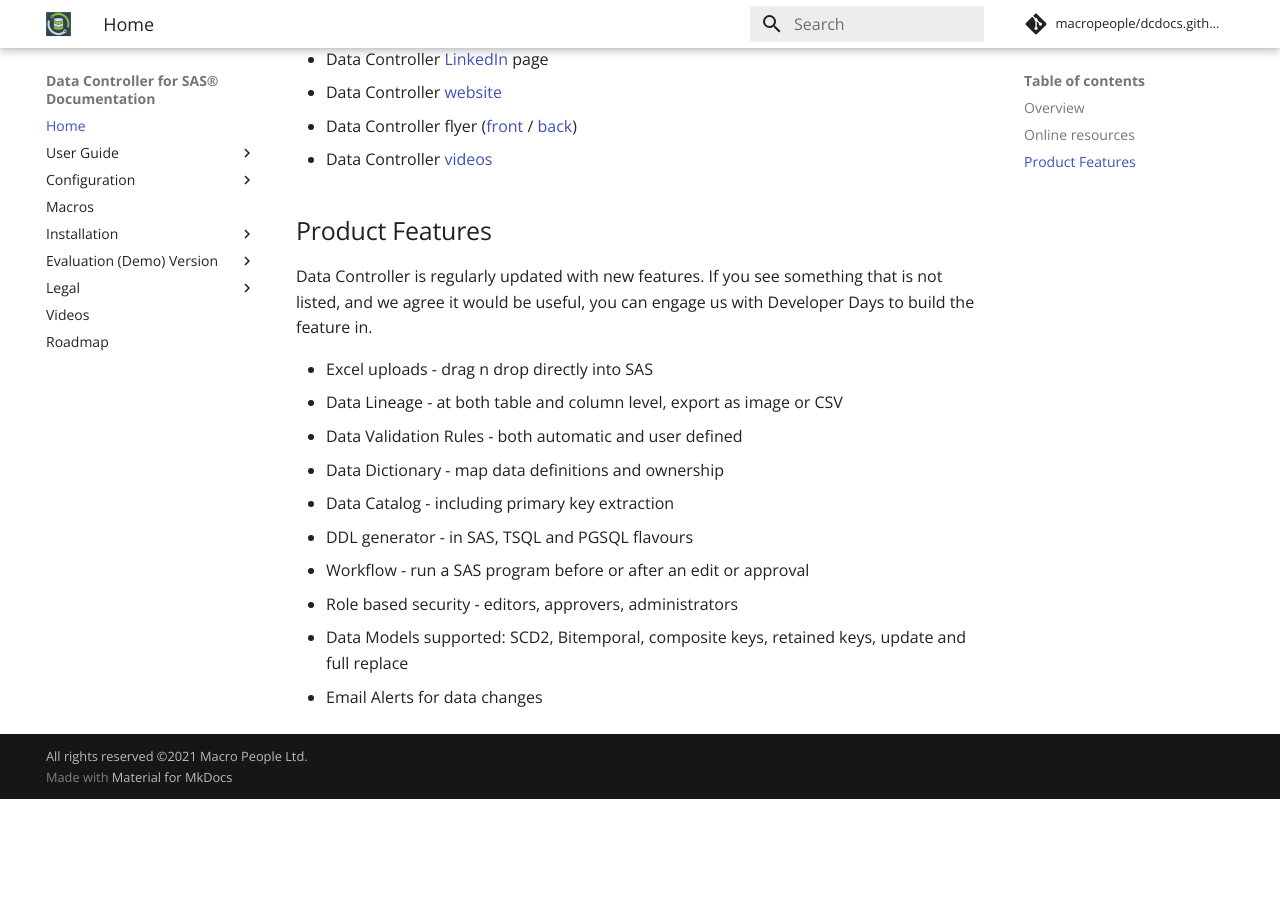
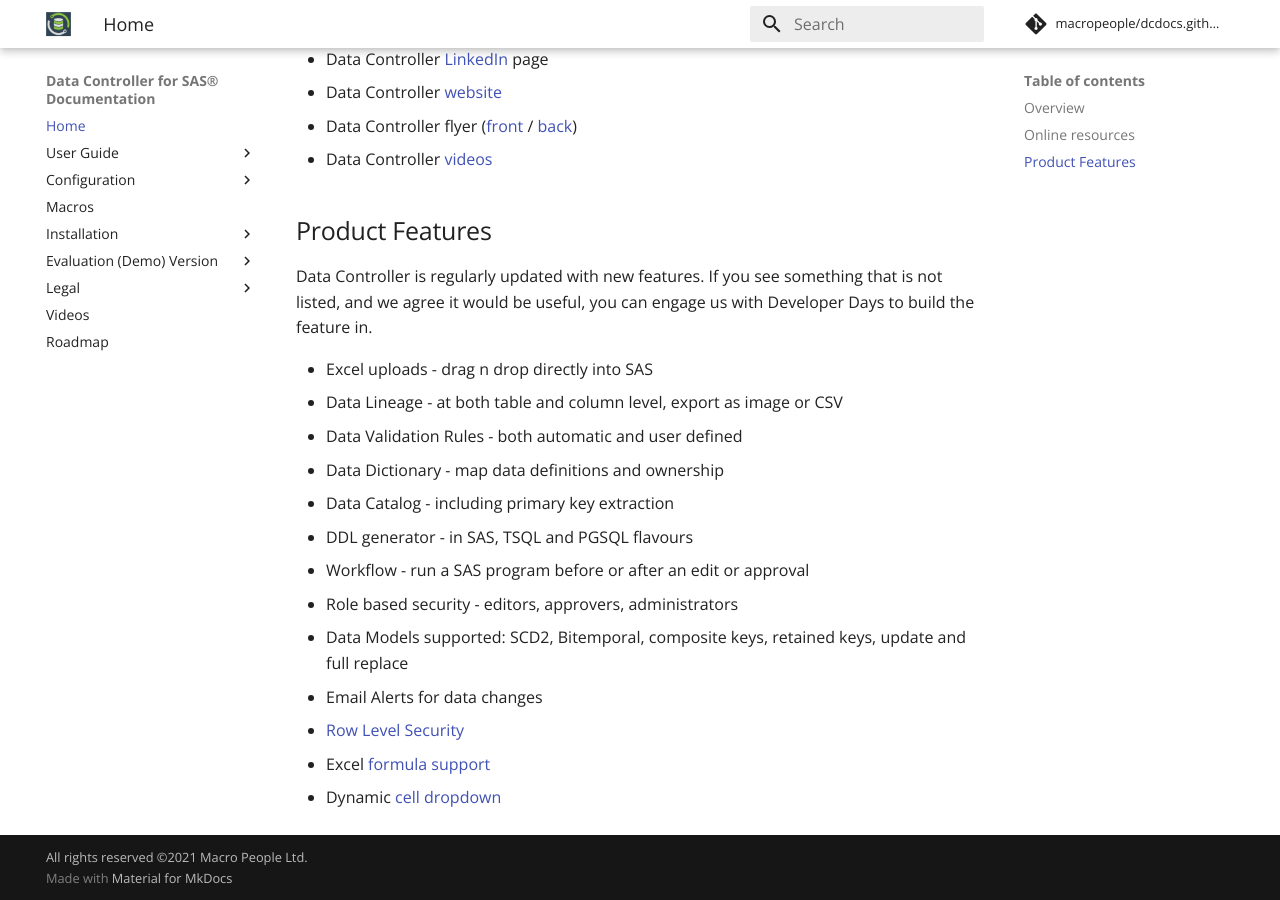
Before and after one commit to datacontroller/docs.datacontroller.io, an MkDocs documentation site: the page built from docs/index.md, in a window 1280 px wide and 900 px high, scrolled down 785 px. Built offline with MkDocs 1.6.1 and Material for MkDocs 9.7.7, drawn with Linux system fonts in a browser that asks for light colours; comment, search, counter and statistics services are not loaded; before the commit the page ends 1584 px from its top, so only the background shows below that.

Commit message:
Update index.md

```diff
--- a/docs/index.md
+++ b/docs/index.md
@@ -30,6 +30,9 @@
 * Role based security - editors, approvers, administrators
 * Data Models supported:  SCD2, Bitemporal, composite keys, retained keys, update and full replace
 * Email Alerts for data changes
+* [Row Level Security](/row-level-security)
+* Excel [formula support](excel)
+* Dynamic [cell dropdown](/dynamic-cell-dropdown)
 
 
 <meta name="title" property="og:title" content="Data Controller Documentation">
```
